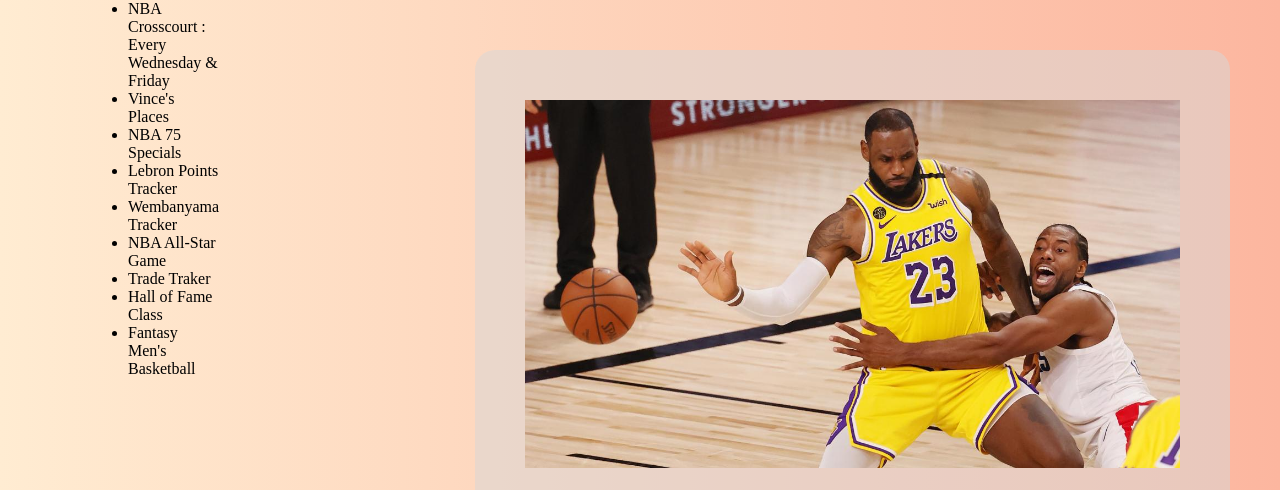
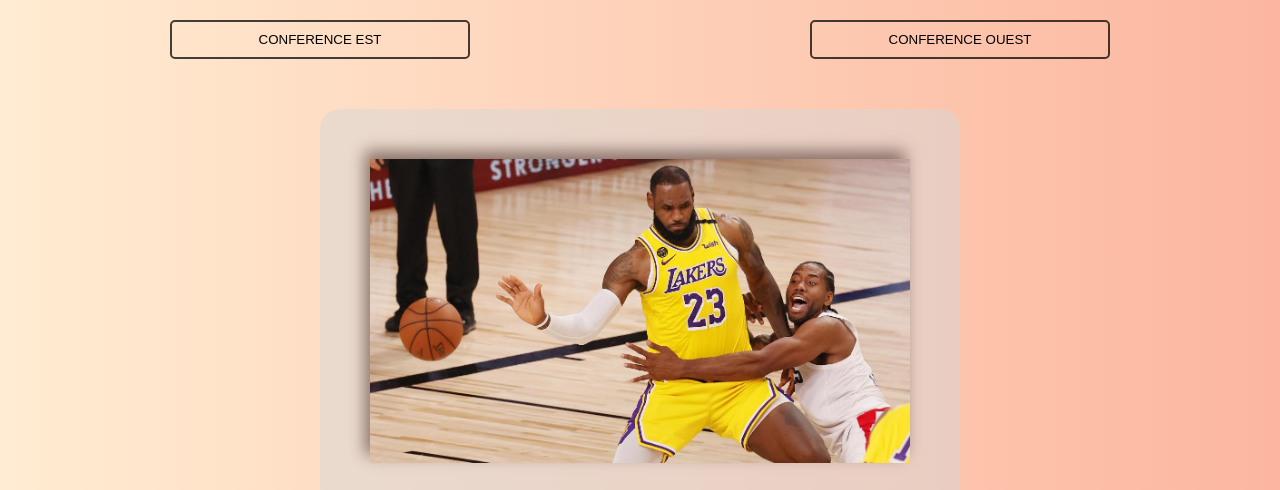
Before and after one commit to BoubaWade/Projet-Personnel, a plain HTML site: page nba.html in a window 1280 px wide. Shown: the top 490 px of the page. Drawn offline with Linux system fonts and the light colour scheme.

Commit message:
Projet-Personnel V2

```diff
--- a/nba.css
+++ b/nba.css
@@ -4,22 +4,47 @@
     box-sizing: border-box;
 }
 body{
-
     background: linear-gradient(to right, #ffecd2 0%, #fcb69f 100%);
 }
+.nav-bar-nba ul{
+    list-style-type: none;
+    display: flex;
+    justify-content: space-around;
+    align-items: center;
+    margin-top: 20px;
+    font-size: 1.2rem;
+    font-family: "Roboto", sans-serif;
+    font-weight: bold;
+}
+form select{
+    background: none;
+    appearance: none;
+    border: 2px solid rgba(0, 0, 0, 0.735);
+    border-radius: 5px;
+    width: 300px;
+    padding: 10px;
+    text-align: center;
+    cursor: pointer;
+    transition: 0.3s;
+}
+form select:hover{
+    transform: scale(1.05);
+}
+form select option:nth-child(odd){
+    background: #fcb69f;
+}
+form select option:nth-child(even){
+    background: #ffecd2;
+}
+form select option:first-child{
+    background: rgba(16, 15, 15, 0.676);
+    font-size: 1.1rem;
+    font-weight: bold;
+}
 .main-container{
-    display: flex;
-}
-.main-container-left{
-    margin-left: 10%;
-    /* display: flex;
-    flex-direction: column;
-    align-self: center; */
-}
-.main-container-right{
     background: rgba(216, 216, 216, 0.507);
-    width: 200%;
-    margin: 50px 50px 200px 20%;
+    width: 50%;
+    margin: 50px auto;
     padding: 50px;
     border-radius: 20px;
     font-family: "Roboto", sans-serif;
@@ -28,6 +53,7 @@
 } .main-container img{
     width: 100%;
     margin-bottom: 30px;
+    box-shadow: -5px -8px 15px 0px #897168;
 }
 .players-container-top, .players-container-middle, .players-container-bottom, .players-container-middle, .players-container-bottom{
     background: rgba(216, 216, 216, 0.507);
@@ -38,13 +64,9 @@
     align-items: center;
     margin: 70px 50px;
     font-family: "Roboto", sans-serif;
-    /* grid-template-columns: 30% 70%; */
 }
-/* .players-container-top p{
-
-} */
 .players-container-top img, .players-container-middle img, .players-container-bottom img{
     width: 40%;
     border-radius: 30px;
-    box-shadow: -5px -8px 15px 0px #983919;
+    box-shadow:  -5px -8px 15px 0px #897168;
 }
--- a/nba.html
+++ b/nba.html
@@ -8,24 +8,51 @@
     <link rel="stylesheet" href="./nba.css">
 </head>
 <body>
-    <div class="main-container">
-      <div class="main-container-left">
+      <div class="nav-bar-nba">
         <ul>
-            <li>NBA Crosscourt : Every</br> Wednesday & Friday</li>
-            <li>Vince's Places</li>
-            <li>NBA 75 Specials</li>
-        </ul>
-        <ul>
-            <li>Lebron Points Tracker</li>
-            <li>Wembanyama Tracker</li>
-            <li>NBA All-Star Game</li>
-            <li>Trade Traker</li>
-            <li>Hall of Fame Class</li>
-            <li>Fantasy Men's Basketball</li>
+            <form method="get" action="">
+                <select name="est" id="est">
+                    <option value="est">CONFERENCE EST</option>
+                    <option value="">BOSTON CELTICS</option>
+                    <option value="">BROOKLYN NETS</option>
+                    <option value="">NEW YORK KNICKS</option>
+                    <option value="">PHILADELFIE 76ERS</option>
+                    <option value="">TORONTO RAPTORS</option>
+                    <option value="">CHICAGO BULLS</option>
+                    <option value="">CLEVELAND CAVALIERS</option>
+                    <option value="">DETROIT PISTONS</option>
+                    <option value="">INDIANA PACERS</option>
+                    <option value="">MILWAUKEE BUCKS</option>
+                    <option value="">ATLANTA HAWKS</option>
+                    <option value="">CHARLOTTE HORNETS</option>
+                    <option value="">MIAMI HEAT</option>
+                    <option value="">ORLANDO MAGIC</option>
+                    <option value="">WASHINGTON WIZARDS</option>
+                </select>
+            </form>
+            <form method="get" action="">
+                <select name="ouest" id="ouest">
+                    <option value="ouest">CONFERENCE OUEST</option>
+                    <option value="">DENVER NUGGETS</option>
+                    <option value="">MINNESOTA TIMBERWOLVES</option>
+                    <option value="">OKLAHOMA CITY THUNDER</option>
+                    <option value="">PORTLAND TRAIL BLAZERS</option>
+                    <option value="">UTAH JAZZ</option>
+                    <option value="">GOLDEN STATES WARRIORS</option>
+                    <option value="">LOS ANGELES CLIPPERS</option>
+                    <option value="">LOS ANGELES LAKERS</option>
+                    <option value="">PHOENIX SUNS</option>
+                    <option value="">SACRAMENTO KINGS</option>
+                    <option value="">DALLAS MAVERICKS</option>
+                    <option value="">HOUSTON ROCKETS</option>
+                    <option value="">MEMPHIS GRIZZLIES</option>
+                    <option value="">NEW-ORLEANS PELICANS</option>
+                    <option value="">SAN ANTONIO SPURS</option>
+                </select>
+            </form>
         </ul>
       </div>
-      <div class="main-container-right">
-
+      <div class="main-container">
         <img src="./Assets/images/lakers-nba.jpg" alt="">
         <h1>Le fonctionnement de la NBA</h1></br>
         <p>
@@ -45,8 +72,6 @@
             source : pronosticbasketball.com
         </p>
       </div>
-    </div>
-
       <div class="players-container-top">
           <p><strong>MICHAEL JORDAN</strong></br></br> 6 × Champion NBA : 1991, 1992, 1993, 1996, 1997, 1998 avec les Bulls de Chicago.</p>
           <img src="./Assets/images/JORDAN1.webp" alt="">
--- a/regles-Du-Jeux.css
+++ b/regles-Du-Jeux.css
@@ -15,6 +15,9 @@
     text-align: center;
     line-height: 50px;
 }
+h1:hover{
+    color: rgba(0, 0, 0, 0.559);
+}
 #img-1-page1, #img-2-page1, #img-3-page1, #img-4-page1{
     width: 100%;
     height: 430px;
```
Also changed, not shown: index.html (+0 -11 lines), index.js (+1 -22 lines), regles-Du-Jeux.html (+3 -2 lines). Lines whose indentation alone changed are shown as unchanged.
